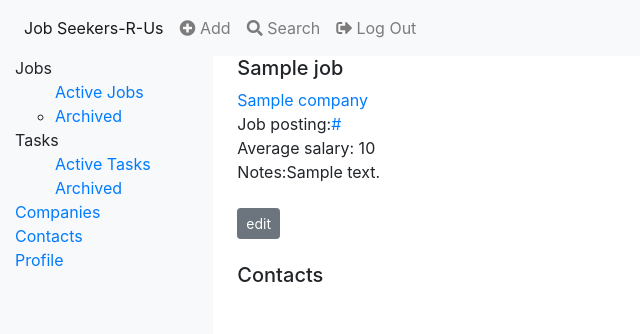
After one commit to mearajennifer/jobtracker, a Flask app: template templates/job-info.html in a window 1280 px wide. The commit adds this page. Shown: the top 334 px of the page, without its empty margins (0-640 px from the left). Run offline with Flask 2, Linux system fonts and the light colour scheme; tables that the repository leaves empty hold one stand-in row (values such as "Sample post"); the template is opened without the code that fills it: values that come from a table or form of the project are taken from there, most other values are stand-ins (such as "Sample title", 1, 10 or a date in 2020); data that the repository does not hold is empty; some libraries are stand-ins or nearby versions.

Commit message:
Create job info page and show select menus for salary (metro, job title)

```diff
--- a/server.py
+++ b/server.py
@@ -17,11 +17,16 @@ app.secret_key = os.environ['FLASK_SECRET_KEY']
 app.jinja_env.undefined = StrictUndefined
 
 
+# LANDING PAGE, REGISTER, LOGIN, LOGOUT
+#################################################################################
 @app.route('/')
 def show_landing_page():
     """Homepage."""
 
-    return render_template('landing.html')
+    if session:
+        return redirect("/dashboard/jobs")
+    else:
+        return render_template('landing.html')
 
 
 @app.route('/register', methods=['GET'])
@@ -52,7 +57,8 @@ def register_user():
     print(fname, lname, email, password, phone)
 
     # create new user object
-    new_user = User(fname=fname, lname=lname, email=email, password=password, phone=phone)
+    new_user = User(fname=fname, lname=lname, email=email,
+                    password=password, phone=phone)
 
     # before commiting to db, make sure user doesn't already exist
     verify_email = User.query.filter(User.email == new_user.email).all()
@@ -76,9 +82,9 @@ def show_login_form():
 
 @app.route('/login', methods=['POST'])
 def login_user():
-    """Gets user input from form and checks against database. If email and password
-    match, start user session and take to main app page. Otherwise, prompt with flash
-    message to try again."""
+    """Gets user input from form and checks against database. If email and
+    password match, start user session and take to main app page. Otherwise,
+    prompt with flash message to try again."""
 
     # get required user data from form
     email = request.form['email']
@@ -115,9 +121,11 @@ def logout():
     return redirect("/")
 
 
+# JOBS
+#################################################################################
 @app.route('/dashboard/jobs')
 def show_active_jobs():
-    """Shows list jobs the user is interested in, applied to, or interviewing for."""
+    """Shows list jobs the user is connected to."""
 
     # redirect if user is not logged in
     if not session:
@@ -126,11 +134,16 @@ def show_active_jobs():
         # get user_id from session
         user_id = session['user_id']
 
-        # query for user job events, return list -- Look at created a db.relationship from users to jobs
-        user_job_events = JobEvent.query.options(db.joinedload('jobs')).filter(JobEvent.user_id == user_id).order_by(desc('date_created')).all()
+        # query for user job events, return list
+        # Look at created a db.relationship from users to jobs
+        user_job_events = JobEvent.query.options(
+            db.joinedload('jobs')
+            ).filter(JobEvent.user_id == user_id
+                     ).order_by(desc('date_created')).all()
 
         # make a set of all job_ids and remove any that are inactive
-        user_job_ids = set(job.job_id for job in user_job_events if job.jobs.active_status == True)
+        user_job_ids = set(job.job_id for job in user_job_events
+                           if job.jobs.active_status == True)
 
         # grab only the most recent events for each job_id
         all_active_status = {}
@@ -139,7 +152,8 @@ def show_active_jobs():
             events = [event for event in user_job_events if event.job_id == user_job_id]
             # find that latest event and add to list
             status = events[0]
-            company = Company.query.filter(Company.company_id == status.jobs.company_id).first()
+            company = Company.query.filter(
+                Company.company_id == status.jobs.company_id).first()
             all_active_status[status] = company
 
         return render_template('jobs-active.html',
@@ -161,7 +175,10 @@ def update_job_status():
 
         # create job event
         today = datetime.date(datetime.now())
-        job_event = JobEvent(user_id=user_id, job_id=job_id, job_code=job_code, date_created=today)
+        job_event = JobEvent(user_id=user_id,
+                             job_id=job_id,
+                             job_code=job_code,
+                             date_created=today)
         db.session.add(job_event)
 
         # find job in database and archive if necessary
@@ -185,35 +202,91 @@ def show_archived_jobs():
         # get user_id from session
         user_id = session['user_id']
 
-        # query for user job events, return list -- Look at created a db.relationship from users to jobs
-        user_job_events = JobEvent.query.options(db.joinedload('jobs')).filter(JobEvent.user_id == user_id).order_by(desc('date_created')).all()
+        # query for user job events, return list
+        # Look at created a db.relationship from users to jobs
+        user_job_events = JobEvent.query.options(
+            db.joinedload('jobs')
+            ).filter(JobEvent.user_id == user_id
+                     ).order_by(desc('date_created')).all()
 
         # make a set of all job_ids and remove any that are inactive
-        user_job_ids = set(job.job_id for job in user_job_events if job.jobs.active_status == False)
+        user_job_ids = set(job.job_id for job in user_job_events
+                           if job.jobs.active_status == False)
 
         # grab only the most recent events for each job_id
         all_archived = {}
         for user_job_id in user_job_ids:
+
             # get all events for one job id
-            events = [event for event in user_job_events if event.job_id == user_job_id]
+            events = [event for event in user_job_events
+                      if event.job_id == user_job_id]
+
             # find that latest event and add to list
             status = events[0]
-            company = Company.query.filter(Company.company_id == status.jobs.company_id).first()
+            company = Company.query.filter(
+                Company.company_id == status.jobs.company_id).first()
             all_archived[status] = company
 
         return render_template('jobs-archive.html',
                                all_archived=all_archived)
 
 
-@app.route('/dashboard/jobs/<job_id>')
+@app.route('/dashboard/jobs/<job_id>', methods=['GET'])
 def show_a_job(job_id):
-    """Show all companies a user has interest in."""
+    """Shows detailed info about a job"""
 
     # redirect if user is not logged in
     if not session:
         return redirect('/')
     else:
-        pass
+        edit = request.args.get('edit')
+
+        # get job from database and pre-load company data
+        job = Job.query.filter(
+            Job.job_id == job_id
+            ).options(
+            db.joinedload('companies')).first()
+
+        if not job.avg_salary:
+            metros = db.session.query(Salary.metro).group_by(Salary.metro).order_by(Salary.metro).all()
+            job_titles = db.session.query(Salary.job_title).group_by(Salary.job_title).order_by(Salary.job_title).all()
+
+        else:
+            metros = None
+            job_titles = None
+
+        return render_template('job-info.html',
+                               job=job,
+                               metros=metros,
+                               job_titles=job_titles,
+                               edit=edit)
+
+
+@app.route('/dashboard/jobs/salary', methods=['POST'])
+def get_salary():
+    """Finds salary for job title in metro area"""
+
+    # redirect if user is not logged in
+    if not session:
+        return redirect('/')
+    else:
+        # get metro and job_title selections
+        metro = request.form['metro']
+        job_title = request.form['job_title']
+        job_id = request.form['job_id']
+
+        avg_salary = Salary.query.filter(
+            Salary.metro == metro,
+            Salary.job_title == job_title).one()
+
+        job = Job.query.filter(Job.job_id == job_id).one()
+
+        job.avg_salary = avg_salary
+
+        db.session.commit()
+
+        return redirect('/dashboard/jobs/' + job_id)
+
 
 @app.route('/dashboard/jobs/add')
 def add_a_job():
@@ -226,6 +299,8 @@ def add_a_job():
         pass
 
 
+# COMPANIES
+#################################################################################
 @app.route('/dashboard/companies')
 def show_all_companies():
     """Show all companies a user has interest in."""
@@ -237,8 +312,11 @@ def show_all_companies():
         # get user_id from session
         user_id = session['user_id']
 
-        # query for user job events, return list -- Look at created a db.relationship from users to jobs
-        user_job_events = JobEvent.query.options(db.joinedload('jobs')).filter(JobEvent.user_id == user_id).all()
+        # query for user job events, return list
+        # Look at created a db.relationship from users to jobs
+        user_job_events = JobEvent.query.options(
+            db.joinedload('jobs')
+            ).filter(JobEvent.user_id == user_id).all()
 
         # make a set of all job ids
         user_job_ids = set(job.job_id for job in user_job_events)
@@ -246,8 +324,13 @@ def show_all_companies():
         # make a list of all companies via job ids
         companies = {}
         for job_id in user_job_ids:
-            job = Job.query.filter(Job.job_id == job_id).options(db.joinedload('companies')).first()
-            count = Job.query.filter(Job.company_id == job.companies.company_id).count()
+            job = Job.query.filter(
+                Job.job_id == job_id
+                ).options(
+                db.joinedload('companies')
+                ).first()
+            count = Job.query.filter(
+                Job.company_id == job.companies.company_id).count()
             companies[job.companies] = count
 
         return render_template('companies.html', companies=companies)
@@ -264,7 +347,9 @@ def show_a_company(company_id):
         edit = request.args.get('edit')
 
         #get company info and pre-load jobs
-        company = Company.query.filter(Company.company_id == company_id).options(db.joinedload('jobs')).first()
+        company = Company.query.filter(
+            Company.company_id == company_id
+            ).options(db.joinedload('jobs')).first()
 
         return render_template('company-info.html', company=company, edit=edit)
 
@@ -280,7 +365,9 @@ def edit_a_company(company_id):
         edit = request.args.get('edit')
 
         # get company object to update
-        company = Company.query.filter(Company.company_id == company_id).options(db.joinedload('jobs')).first()
+        company = Company.query.filter(
+            Company.company_id == company_id
+            ).options(db.joinedload('jobs')).first()
 
         company.street = request.form['street']
         company.city = request.form['city']
@@ -292,7 +379,9 @@ def edit_a_company(company_id):
         db.session.commit()
 
         # get updated company info and pre-load jobs
-        company = Company.query.filter(Company.company_id == company_id).options(db.joinedload('jobs')).first()
+        company = Company.query.filter(
+            Company.company_id == company_id
+            ).options(db.joinedload('jobs')).first()
 
         flash(u"Change made for {}".format(company.name), 'success')
         return render_template('company-info.html', company=company, edit=edit)
@@ -309,6 +398,8 @@ def add_a_company():
         pass
 
 
+# CONTACTS
+#################################################################################
 @app.route('/dashboard/contact')
 def show_all_contacts():
     """Show all contacts a user is connected to."""
@@ -342,6 +433,8 @@ def add_a_contact():
         pass
 
 
+# USER PROFILE
+#################################################################################
 @app.route('/dashboard/user')
 def show_user_profile():
     """Show user's profile and allow update to information."""
--- a/templates/company-info.html
+++ b/templates/company-info.html
@@ -21,12 +21,12 @@
 
       <div class="form-group">
         <label>State:</label>
-        <input type="text" class="form-control" name="state" value="{{ company.state }}">
+        <input type="text" class="form-control" name="state" value="{{ company.state }}" maxlength="2">
       </div>
 
       <div class="form-group">
         <label>Zipcode:</label>
-        <input type="text" class="form-control" name="zipcode" value="{{ company.zipcode }}">
+        <input type="text" class="form-control" name="zipcode" value="{{ company.zipcode }}" maxlength="5">
       </div>
 
       <div class="form-group">
@@ -50,7 +50,7 @@
     <!-- STATIC MODE -->
     <div class="row">{{ company.street }}</div>
     <div class="row">{{ company.city }}, {{ company.state }} {{ company.zipcode }}</div>
-    <div class="row">{{ company.website }}</div>
+    <div class="row"><a href="{{ company.website }}">{{ company.website }}</a></div>
     <div class="row">
       <p><label>Notes: </label></p>
       {% if company.notes == None %}
--- /dev/null
+++ b/templates/job-info.html
@@ -0,0 +1,127 @@
+{% extends 'base.html' %}
+
+{% block content %}
+
+<div class="container">
+  <div class="row"><h5>{{ job.title }}</h5></div>
+
+  {% if edit == "edits-on" %}
+    <!-- EDIT MODE -->
+    Hey ho you will edit this later.
+    <!-- <form action="/dashboard/jobs/{{ job.job_id }}" method="POST">
+
+      <div class="form-group">
+        <label>Street:</label>
+        <input type="text" class="form-control" name="street" value="{{ company.street }}">
+      </div>
+
+      <div class="form-group">
+        <label>City:</label>
+        <input type="text" class="form-control" name="city" value="{{ company.city }}">
+      </div>
+
+      <div class="form-group">
+        <label>State:</label>
+        <input type="text" class="form-control" name="state" value="{{ company.state }}">
+      </div>
+
+      <div class="form-group">
+        <label>Zipcode:</label>
+        <input type="text" class="form-control" name="zipcode" value="{{ company.zipcode }}">
+      </div>
+
+      <div class="form-group">
+        <label>Website:</label>
+        <input type="text" class="form-control" name="website" value="{{ company.website }}">
+      </div>
+
+      <div class="form-group">
+        <label>Notes: </label></p>
+        <textarea class="form-control" rows="3" name="notes">{{ company.notes }}</textarea>
+      </div>
+
+      <div class="row">
+        <button type="button submit" class="btn btn-secondary btn-sm" name="edit" value="edits-off">submit</button>
+      </div>
+
+    </form>
+  </div> -->
+
+  {% else %}
+    <!-- STATIC MODE -->
+    <div class="row">
+      <a href="/dashboard/companies/{{ job.company_id }}">{{ job.companies.name }}</a>
+    </div>
+
+    <div class="row">
+      Job posting: <a href="{{ job.link }}">{{ job.link }}</a>
+    </div>
+
+    <div class="row">
+      {% if job.avg_salary %}
+
+        <!-- SALARY ALREADY SELECTED -->
+        Average salary: {{ job.avg_salary }}
+
+      {% else %}
+
+        <!-- FORM TO SELECT SALARY -->
+        <form action="/dashboard/jobs/salary" method="POST">
+          <div class="form-group">
+            <label>Find average salary</label>
+
+              <!-- SALARY METRO AREA SELECTION -->
+              <select class="form-control" name="metro">
+                <option selected>Metro area</option>
+                {% for metro in metros %}
+                  <option value="{{ metro[0] }}">{{ metro[0] }}</option>
+                {% endfor %}
+              </select>
+
+              <!-- SALARY JOB TITLE SELECTION -->
+              <select class="form-control" name="job_title">
+                <option selected>Job title</option>
+                {% for job_title in job_titles %}
+                  <option value="{{ job_title[0] }}">{{ job_title[0] }}</option>
+                {% endfor %}
+              </select>
+
+              <input type="hidden" name="job_id" value="{{ job.job_id }}">
+            <button type="button submit" class="btn btn-secondary btn-sm">submit</button>
+          </div>
+        </form>
+      {% endif %}
+
+    </div>
+
+    <div class="row">
+      <p><label>Notes: </label></p>
+      {% if job.notes == None %}
+        <p>--</p>
+      {% else %}
+        <p>{{ job.notes }}</p>
+      {% endif %}
+    </div>
+
+    <div class="row">
+      <form action="/dashboard/companies/{{ job.job_id }}" method="GET">
+        <button type="button submit" class="btn btn-secondary btn-sm" name="edit" value="edits-on">edit</button>
+      </form>
+    </div>
+
+  </div>
+  <br>
+
+    <div class="container">
+      <div class="row"><h5>Contacts</h5></div>
+      <div class="row">
+        <ul>
+          <!-- had to remove to make jinja work. look at company info page -->
+        </ul>
+      </div>
+    </div>
+    <br>
+
+  {% endif %}
+
+{% endblock %}
--- a/templates/jobs-active.html
+++ b/templates/jobs-active.html
@@ -23,7 +23,10 @@
 
       <!-- JOB TITLE -->
       <div class="col-2" align="center">
-        <a href="/">{{ job_status.jobs.title }}</a>
+        <form action="/dashboard/jobs/{{ job_status.jobs.job_id }}" method="GET">
+          <input type="hidden" name="edit" value="edits-off">
+          <button type="button submit" class="btn btn-link">{{ job_status.jobs.title }}</button>
+        </form>
       </div>
 
       <!-- DROP DOWN STATUS MENU -->
--- a/templates/jobs-archive.html
+++ b/templates/jobs-archive.html
@@ -17,7 +17,7 @@
       <div class="col-2" align="center">
         <a href="/dashboard/companies/{{ company.company_id }}">{{ company.name }}</a>
       </div>
-      <div class="col-2" align="center"><a href="/">{{ job.jobs.title }}</a></div>
+      <div class="col-2" align="center"><a href="/dashboard/job/{{ job.jobs.job_id }}">{{ job.jobs.title }}</a></div>
       <div class="col-2" align="center">{{ job.job_codes.description }}</div>
       <div class="col-2" align="center">{{ job.date_created }}</div>
       <div class="col-2" align="center">{{ job.jobs.notes }}</div>
```
